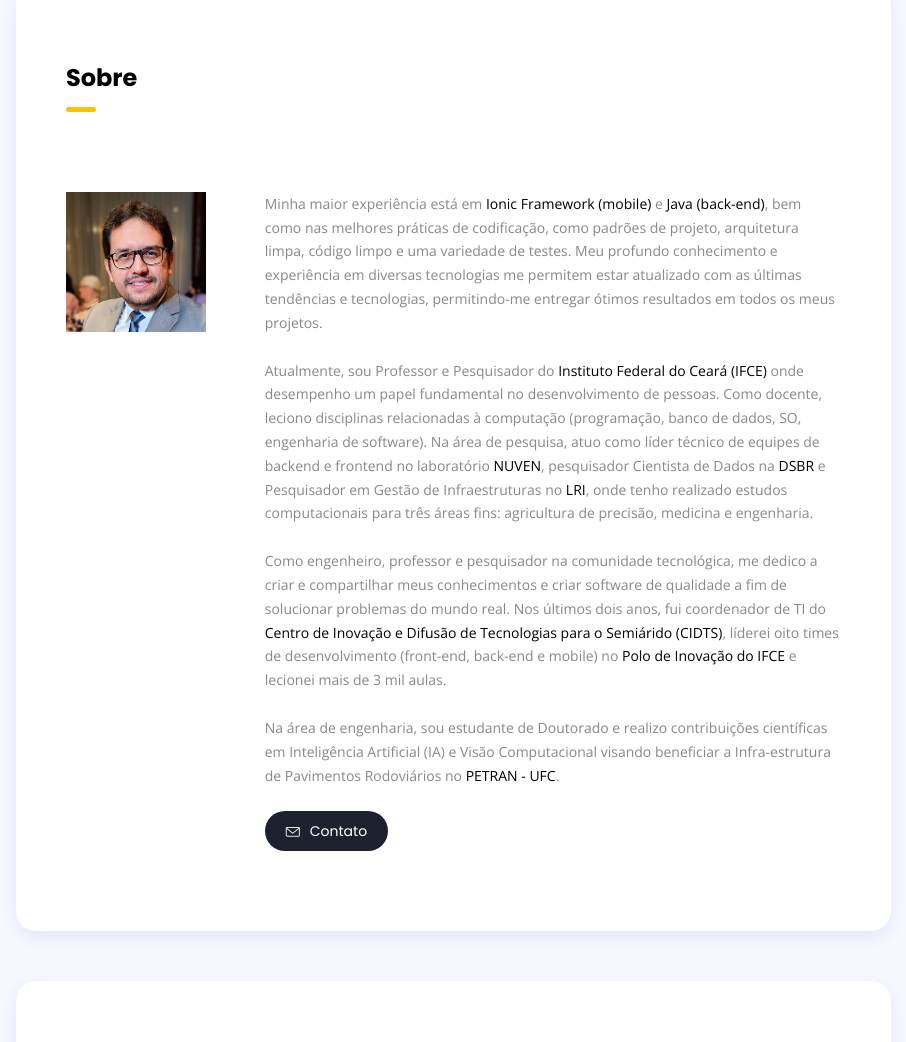
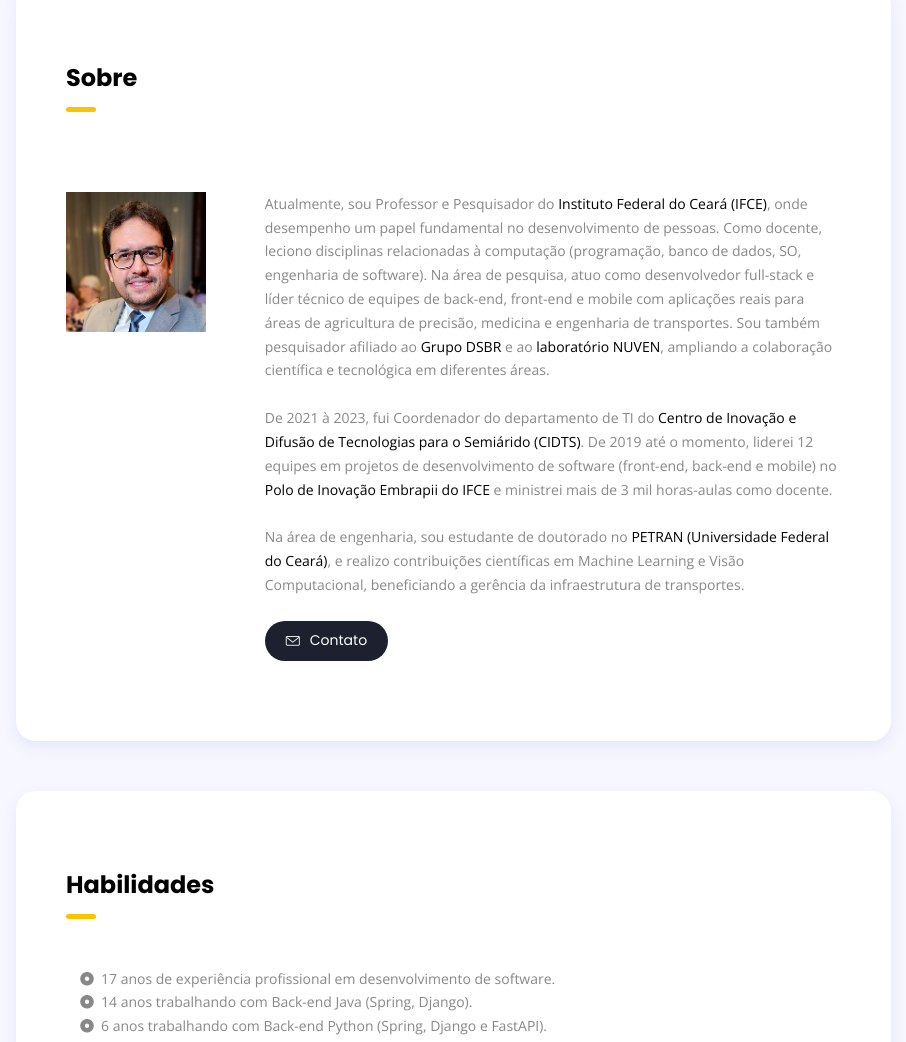
Before and after one commit to gabrieltavaresmelo/portifolio, a plain HTML site: page index-pt.html in a window 1280 px wide. Shown: the part 736-1778 px from the top of the page, without its empty margins (334-1240 px from the left). Drawn offline with nearby package versions, Linux system fonts and the light colour scheme.

Commit message:
Update index-pt.html

```diff
--- a/index-pt.html
+++ b/index-pt.html
@@ -108,7 +108,7 @@
 			<div class="cta mx-auto mt-2">
 				<h1 class="mt-0 mb-4">Gabriel Tavares<span class="dot"></span></h1>
 				<!-- <p class="mb-4">He lay on his armour-like back, and if he lifted his head a little he could see his brown belly, slightly domed and divided by arches into stiff sections.</p> -->
-				<p class="mb-4">Como um engenheiro de software talentoso com mais de quinze anos de experiência, meu foco principal é o desenvolvimento móvel (Android e iOS), programação back-end e IA. Minha vasta experiência na área de TI (desde 2008) me permitiu ter atuado em projetos web, mobile, desktop e embarcados. Isso me permitiu desenvolver uma compreensão profunda das complexidades do desenvolvimento de sistemas e entregar consistentemente resultados excepcionais aos clientes. Ao longo da minha carreira, desenvolvi e publiquei com sucesso mais de 50 aplicativos mobile, 20 aplicações back-end em Java.</p>
+				<p class="mb-4">Como um engenheiro de computação com 17 anos de experiência, meu foco principal é o Desenvolvimento de Software Full Stack: mobile, back-end, front-end, inteligência artificial e sistemas embarcados. Minha experiência na área de TI me permitiu desenvolver uma compreensão profunda das complexidades do desenvolvimento de sistemas e entregar boas práticas de padrões de projeto, arquitetura limpa e código limpo. Ao longo da minha carreira, desenvolvi e publiquei mais de 50 aplicativos mobile, 40 aplicações web, entregando resultados que automatizam processos.</p>
 
 				<a href="#works" class="btn btn-default btn-lg mr-3"><i class="icon-grid"></i>Portfólio</a>
 				<div class="spacer d-md-none d-lg-none d-sm-none" data-height="10"></div>
@@ -128,10 +128,9 @@
 				</div>
 				<div class="col-md-9">
 					<!-- <h2 class="mt-4 mt-md-0 mb-4">Hello,</h2> -->
-					<p class="mb-4">Minha maior experiência está em <a href="https://ionicframework.com/" target="_blank">Ionic Framework (mobile)</a> e <a href="https://docs.oracle.com/en/java/javase/21/index.html" target="_blank">Java (back-end)</a>, bem como nas melhores práticas de codificação, como padrões de projeto, arquitetura limpa, código limpo e uma variedade de testes. Meu profundo conhecimento e experiência em diversas tecnologias me permitem estar atualizado com as últimas tendências e tecnologias, permitindo-me entregar ótimos resultados em todos os meus projetos.</p>
-					<p class="mb-4">Atualmente, sou Professor e Pesquisador do <a href="https://ifce.edu.br/" target="_blank">Instituto Federal do Ceará (IFCE)</a> onde desempenho um papel fundamental no desenvolvimento de pessoas. Como docente, leciono disciplinas relacionadas à computação (programação, banco de dados, SO, engenharia de software). Na área de pesquisa, atuo como líder técnico de equipes de backend e frontend no laboratório <a href="https://labnuven.com.br/" target="_blank">NUVEN</a>, pesquisador Cientista de Dados na <a href="https://dsbr.org/" target="_blank">DSBR</a> e Pesquisador em Gestão de Infraestruturas no <a href="http://www.lri.ufc.br/" target="_blank">LRI</a>, onde tenho realizado estudos computacionais para três áreas fins: agricultura de precisão, medicina e engenharia. </p>
-					<p class="mb-4">Como engenheiro, professor e pesquisador na comunidade tecnológica, me dedico a criar e compartilhar meus conhecimentos e criar software de qualidade a fim de solucionar problemas do mundo real. Nos últimos dois anos, fui coordenador de TI do <a href="https://plataformacidts.com/" target="_blank">Centro de Inovação e Difusão de Tecnologias para o Semiárido (CIDTS)</a>, líderei oito times de desenvolvimento (front-end, back-end e mobile) no <a href="https://polodeinovacao.ifce.edu.br/" target="_blank">Polo de Inovação do IFCE</a> e lecionei mais de 3 mil aulas.</p>
-					<p class="mb-4">Na área de engenharia, sou estudante de Doutorado e realizo contribuições científicas em Inteligência Artificial (IA) e Visão Computacional visando beneficiar a Infra-estrutura de Pavimentos Rodoviários no <a href="https://det.ufc.br/petran" target="_blank">PETRAN - UFC</a>.</p>
+					<p class="mb-4">Atualmente, sou Professor e Pesquisador do <a href="https://integra.ifce.edu.br/p/gabriel-tavares-de-melo-freitas" target="_blank">Instituto Federal do Ceará (IFCE)</a>, onde desempenho um papel fundamental no desenvolvimento de pessoas. Como docente, leciono disciplinas relacionadas à computação (programação, banco de dados, SO, engenharia de software). Na área de pesquisa, atuo como desenvolvedor full-stack e líder técnico de equipes de back-end, front-end e mobile com aplicações reais para áreas de agricultura de precisão, medicina e engenharia de transportes. Sou também pesquisador afiliado ao <a href="https://dsbr.org/" target="_blank">Grupo DSBR</a> e ao <a href="https://labnuven.com.br/" target="_blank">laboratório NUVEN</a>, ampliando a colaboração científica e tecnológica em diferentes áreas.</p>
+					<p class="mb-4">De 2021 à 2023, fui Coordenador do departamento de TI do <a href="https://plataformacidts.com/" target="_blank">Centro de Inovação e Difusão de Tecnologias para o Semiárido (CIDTS)</a>. De 2019 até o momento, liderei 12 equipes em projetos de desenvolvimento de software (front-end, back-end e mobile) no <a href="https://polodeinovacao.ifce.edu.br/" target="_blank">Polo de Inovação Embrapii do IFCE</a> e ministrei mais de 3 mil horas-aulas como docente.</p>
+					<p class="mb-4">Na área de engenharia, sou estudante de doutorado no <a href="https://det.ufc.br/petran" target="_blank">PETRAN (Universidade Federal do Ceará)</a>, e realizo contribuições científicas em Machine Learning e Visão Computacional, beneficiando a gerência da infraestrutura de transportes.</p>
 					<!-- <div class="row my-4">
 						<div class="col-md-6">
 							<p class="mb-2">Name: <span class="text-dark">Bako Doe</span></p>
```
